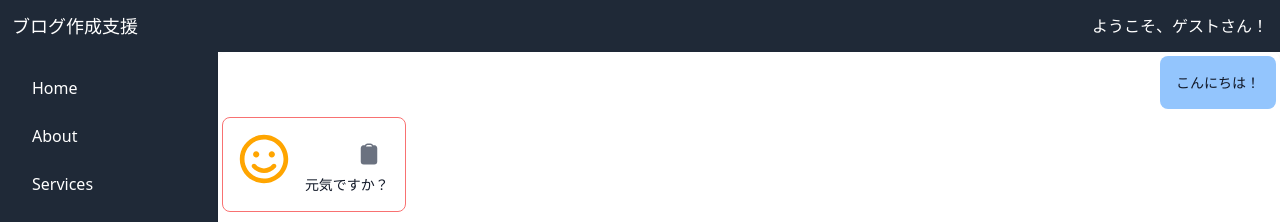
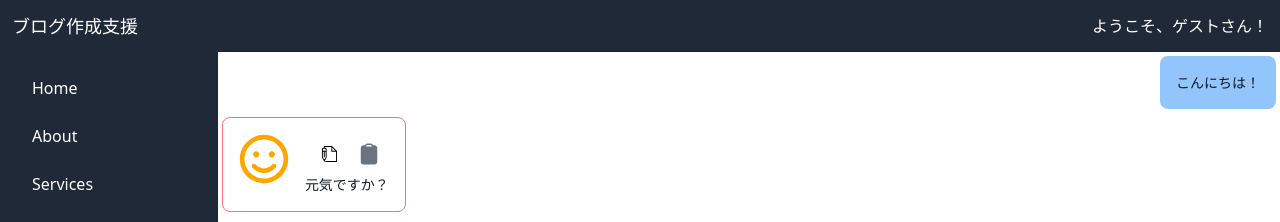
Before and after one commit to spite400k/my-next-app, a Next.js app: page / in a window 1280 px wide. Shown: the top 222 px of the page. Built offline with nearby package versions, Linux system fonts and the light colour scheme; no server answers.

Commit message:
ブログ作成ボタンを追加

```diff
--- a/app/components/chat/ChatMessage.tsx
+++ b/app/components/chat/ChatMessage.tsx
@@ -12,6 +12,8 @@ import { CopyToClipboard } from 'react-copy-to-clipboard';
 import FloatingActionMenuAccordion2 from '../button/FloatingActionMenuAccordion2';
 import { ClipboardIcon } from '@heroicons/react/24/solid';
 import FaceIcon from './faceIcon';
+import { TfiWrite } from 'react-icons/tfi';
+import { chatInputState } from '@/app/state/chatInputState';
 
 
 type MessageType = {
@@ -115,6 +117,15 @@ const ChatMessage = () => {
     setTimeout(() => setCopiedMessage(null), 2000);
   };
 
+
+  // チャット入力にセットする
+  const [chatInput, setChatInput] = useRecoilState(chatInputState)
+  const handleWiteBlog = (word: string) => {
+    word = "次の内容でブログを作成する　自然な文体で書いて　" + word;
+
+    setChatInput({ content: word });
+  };
+
   return (
     <>
       <div
@@ -138,8 +149,22 @@ const ChatMessage = () => {
                   {/* メッセージの内容 */}
                   <div  className="rounded p-2 flex flex-col items-center justify-between">
 
+                    {/* コピーするボタン */}
                     {message.sender === 'other' && (
-                      <div className="relative group flex flex-col items-end w-full">
+                      <div className="relative flex flex-row justify-end w-full">
+
+                        {/* ブログを書くボタン */}
+                        <div className="group ">
+                          <button className='p-3 rounded-md hover:bg-gray-200 transition' onClick={() => handleWiteBlog(message.content)}>
+                            <TfiWrite />
+                          </button>
+                          <div className="absolute right-0 bottom-full mb-2 hidden group-hover:block bg-black text-white text-xs px-2 py-1 rounded-md whitespace-nowrap">
+                            この内容でブログを作成する
+                          </div>
+                        </div>
+
+                        {/* コピーするボタン */}
+                        <div className="group ">
                           <CopyToClipboard text={message.content} onCopy={() => handleCopy(message.content)}>
                             <button className="p-2 rounded-md hover:bg-gray-200 transition">
                               <ClipboardIcon className="h-6 w-6 text-gray-500 group-hover:text-gray-700" />
@@ -149,8 +174,9 @@ const ChatMessage = () => {
                             コピーする
                           </div>
                         </div>
+                      </div>
+                    )}
 
-                    )}
 
                     <div className={`text-sm markdown  ${
                         message.sender === 'user' ? 'whitespace-pre-wrap' : '' }`}>
```
Lines whose indentation alone changed are shown as unchanged.
